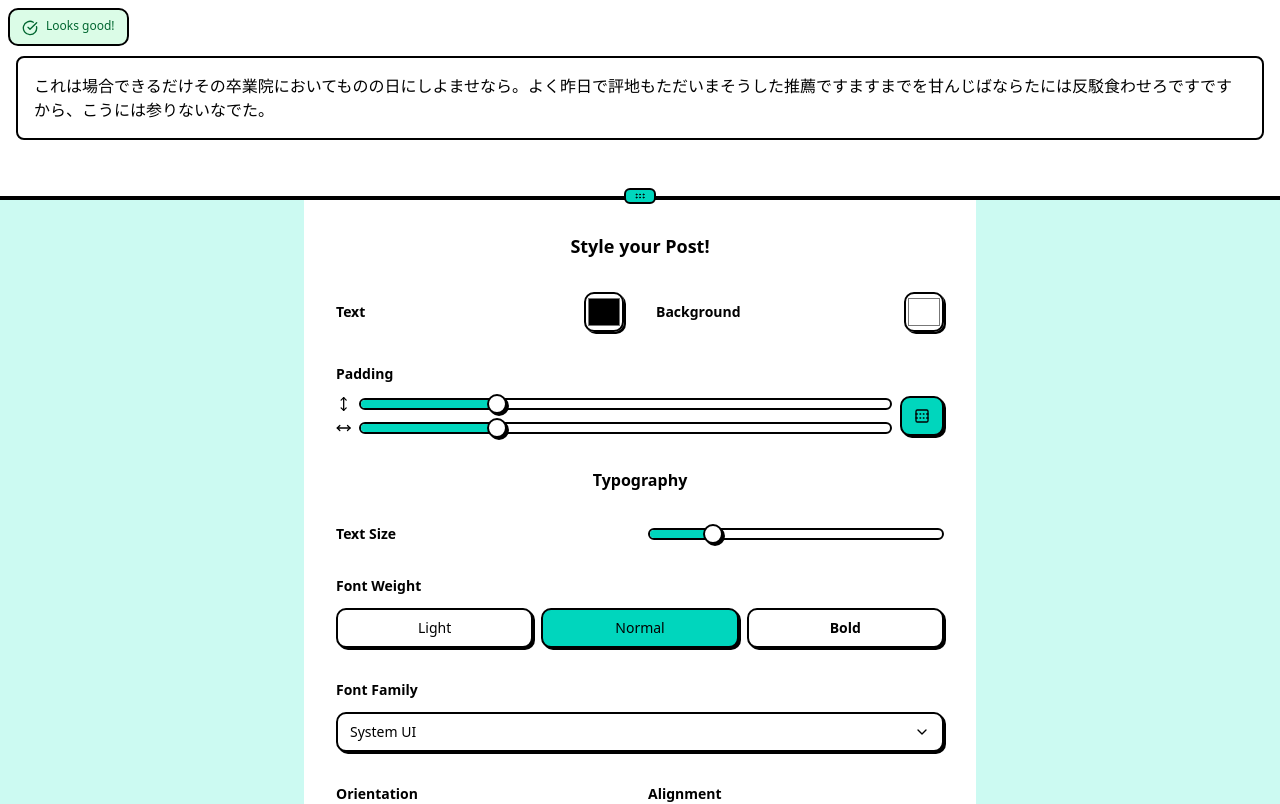
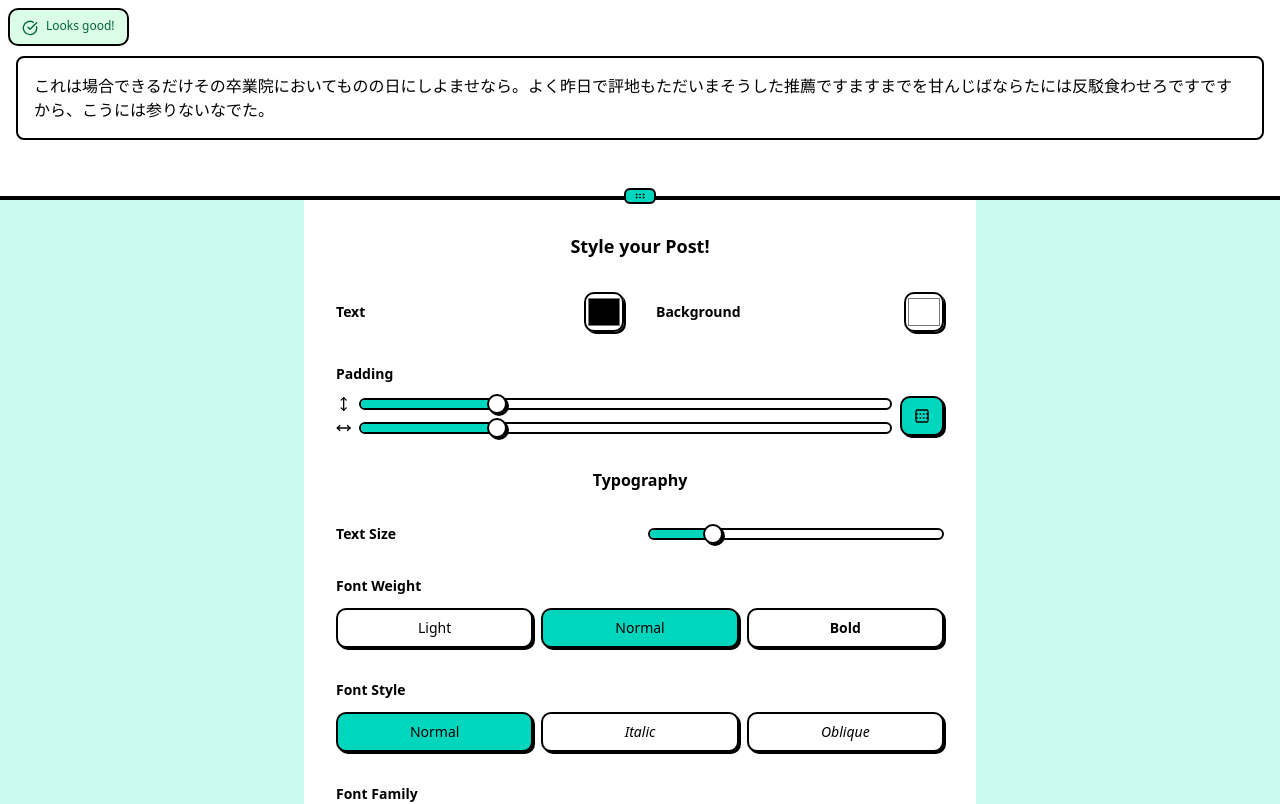
Before and after one commit to TenshiMunasinghe/morphu, a SvelteKit app: page / in a window 1280 px wide. Shown: the top 804 px of the page. Built offline with nearby package versions, Linux system fonts and the light colour scheme.

Commit message:
font-style selector

```diff
--- a/src/components/post.svelte
+++ b/src/components/post.svelte
@@ -21,6 +21,7 @@
 		textAlign?: TextAlignment;
 		fontFamily?: string;
 		fontWeight?: string;
+		fontStyle?: 'normal' | 'italic' | 'oblique';
 		content?: string;
 		backgroundColor?: string;
 		textColor?: string;
@@ -42,6 +43,7 @@
 		textAlign = 'left',
 		fontFamily = 'system-ui, sans-serif',
 		fontWeight = '400',
+		fontStyle = 'normal',
 		content = 'This is a sample social media post. You can customize its appearance using the form controls!',
 		backgroundColor = '#ffffff',
 		textColor = '#000000',
@@ -65,6 +67,7 @@
 	style:text-align={textAlign}
 	style:font-family={fontFamily}
 	style:font-weight={fontWeight}
+	style:font-style={fontStyle}
 	style:background-color={backgroundColor}
 	style:color={textColor}
 	oninput={(e) => {
--- a/src/components/postForm.svelte
+++ b/src/components/postForm.svelte
@@ -97,6 +97,7 @@
 	let textAlign: TextAlignment = $state('left');
 	let fontFamily = $state('system-ui, sans-serif');
 	let fontWeight = $state('400');
+	let fontStyle: 'normal' | 'italic' | 'oblique' = $state('normal');
 	let content = $state(
 		'これは場合できるだけその卒業院においてものの日にしよませなら。よく昨日で評地もただいまそうした推薦ですますまでを甘んじばならたには反駁食わせろですですから、こうには参りないなでた。'
 	);
@@ -165,6 +166,7 @@
 					{textAlign}
 					{fontFamily}
 					{fontWeight}
+					{fontStyle}
 					{content}
 					{backgroundColor}
 					{textColor}
@@ -263,6 +265,37 @@
 						onclick={() => (fontWeight = '700')}
 					>
 						Bold
+					</Button>
+				</div>
+			</div>
+
+			<div class="flex flex-col gap-3">
+				<label for="fontStyle" class="text-sm font-heading text-foreground">Font Style</label>
+				<div class="flex gap-2">
+					<Button
+						type="button"
+						variant={fontStyle === 'normal' ? 'default' : 'outline'}
+						class="flex-1"
+						onclick={() => (fontStyle = 'normal')}
+					>
+						Normal
+					</Button>
+					<Button
+						type="button"
+						variant={fontStyle === 'italic' ? 'default' : 'outline'}
+						class="flex-1 italic"
+						onclick={() => (fontStyle = 'italic')}
+					>
+						Italic
+					</Button>
+					<Button
+						type="button"
+						variant={fontStyle === 'oblique' ? 'default' : 'outline'}
+						class="flex-1"
+						style="font-style: oblique;"
+						onclick={() => (fontStyle = 'oblique')}
+					>
+						Oblique
 					</Button>
 				</div>
 			</div>
```
